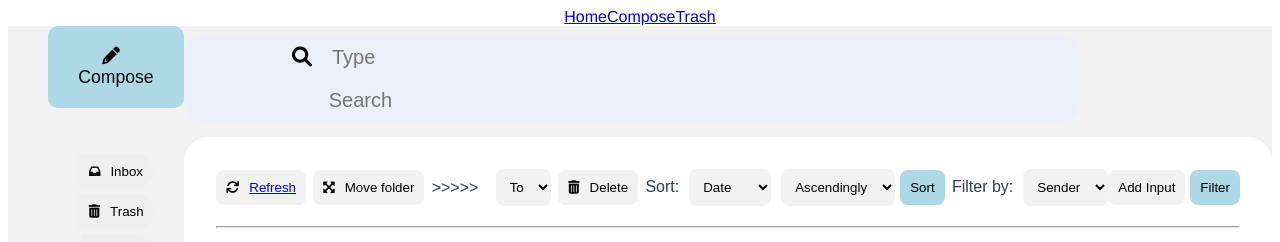
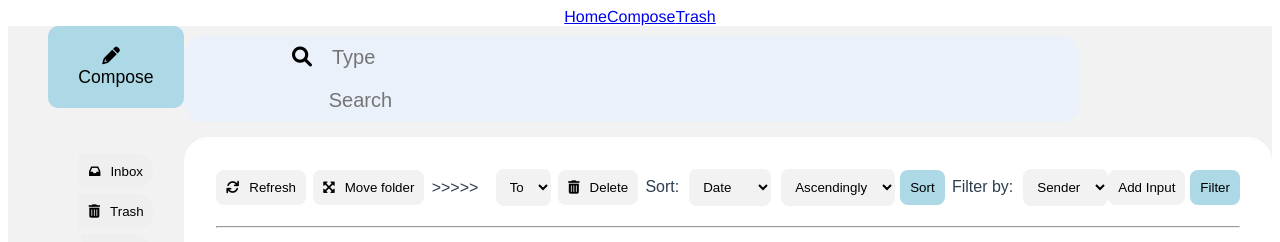
Before and after one commit to MohamedAbdo37/Speed-Mail, a Vue app: page /home in a window 1280 px wide. Shown: the top 242 px of the page. Built offline with nearby package versions, Linux system fonts and the light colour scheme.

Commit message:
refresh api

```diff
--- a/src/components/Home.vue
+++ b/src/components/Home.vue
@@ -103,9 +103,8 @@
 
     <div class="mails-recieved">
       <div class="emails-options" id="emails-options">
-        <button  id="refresh-button">
-          <i class="fa-solid fa-arrows-rotate"></i>
-          <router-link to="/">Refresh</router-link>
+        <button  id="refresh-button" @click="refresh">
+          <i class="fa-solid fa-arrows-rotate"></i>Refresh
         </button>
 
         <button  id="move-to-folder-button" @click="movefolder">
@@ -472,6 +471,16 @@ export default {
     },
   },
   methods: {
+    refresh(){
+      axios.get('http://localhost:8081/refresh', {
+        params: {
+          name:this.title,
+        },
+      }).then((r) => {
+        console.log('done refresh');
+        this.mails=r.data;
+      });
+    },
     gotofolder(name){
       this.title=name;
   axios.get('http://localhost:8081/gotofolder', {
```
